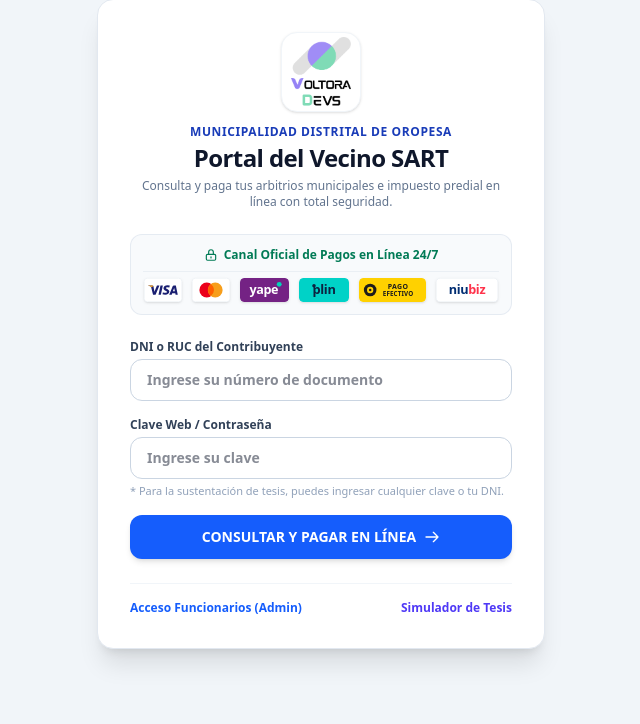
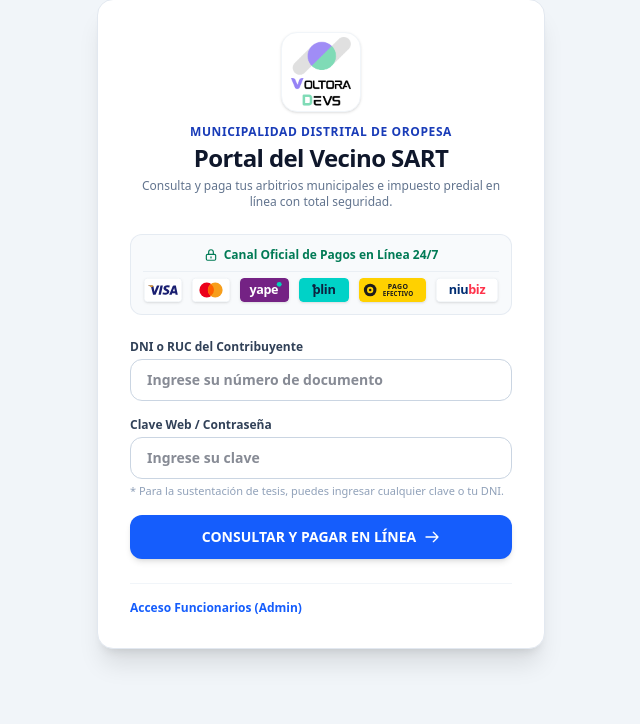
Before and after one commit to BederCC/recaudacion_arbitrios, a PHP site: page / in a window 1280 px wide. Shown: the part 76-800 px from the top of the page, without its empty margins (319-959 px from the left). Run offline with PHP 8.4, Linux system fonts and the light colour scheme; style sheets or scripts are compiled from the project's sources.

Commit message:
feat: comment out thesis simulator link in index page

```diff
--- a/index.php
+++ b/index.php
@@ -66,9 +66,9 @@
          <a href="admin/login.php" class="text-blue-600 hover:text-blue-800 font-semibold hover:underline">
             Acceso Funcionarios (Admin)
          </a>
-         <a href="simular_tesis_oropesa.php" class="text-indigo-600 hover:text-indigo-800 font-semibold hover:underline">
+         <!-- <a href="simular_tesis_oropesa.php" class="text-indigo-600 hover:text-indigo-800 font-semibold hover:underline">
             Simulador de Tesis
-         </a>
+         </a> -->
       </div>
 
    </div>
```
